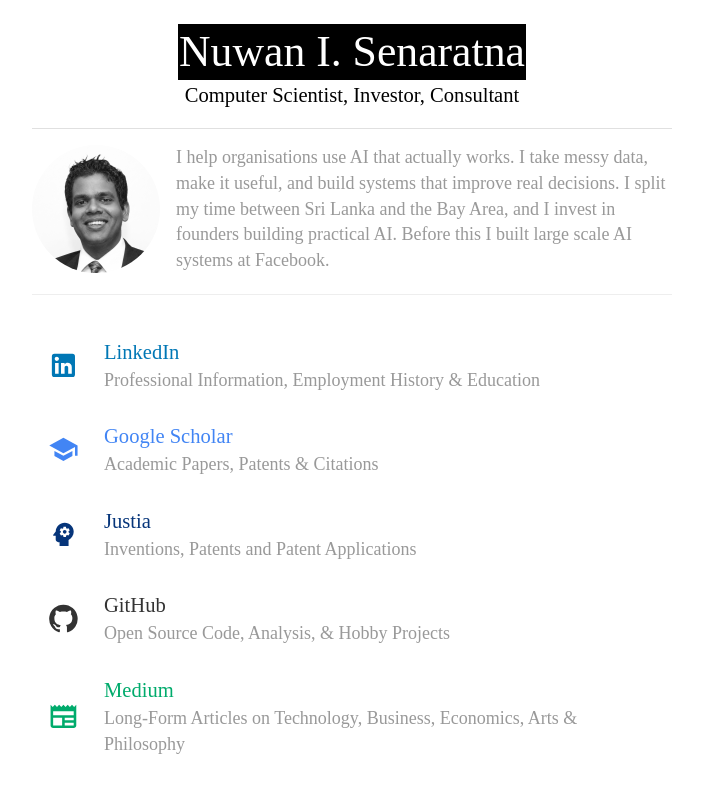
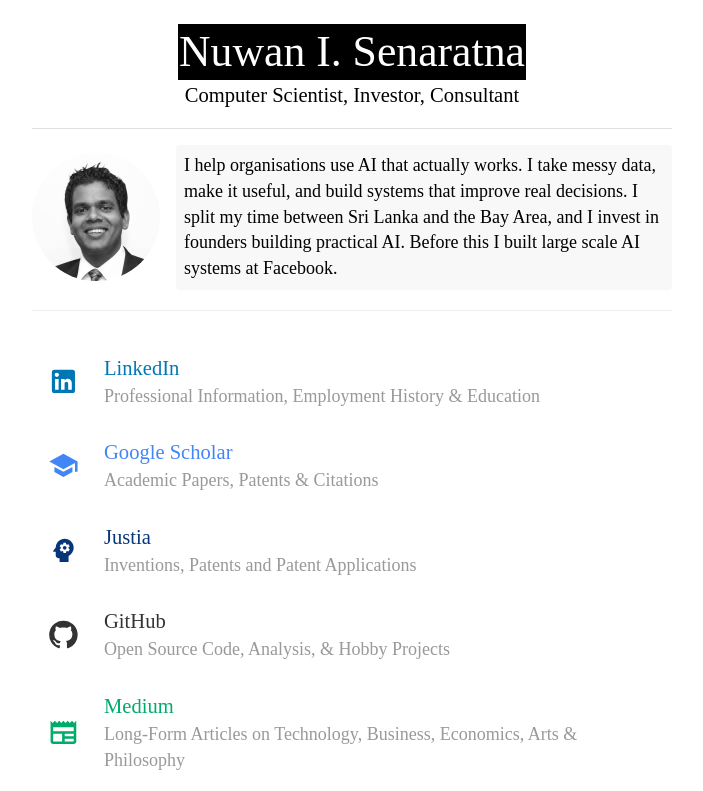
Before and after one commit to nuuuwan/nuuuwan, a React (Create React App) app: page / in a window 1280 px wide. Shown: the top 791 px of the page, without its empty margins (288-991 px from the left). Built offline with nearby package versions, Linux system fonts and the light colour scheme; a web font is replaced by a local one.

Commit message:
Update Typography styling in PageTitle component for improved readability

```diff
--- a/src/view/pages/HomePage.js
+++ b/src/view/pages/HomePage.js
@@ -62,7 +62,14 @@ function PageTitle() {
           sx={STYLE_INNER.AVATAR}
         />
         <Stack direction="column" gap={0}>
-          <Typography variant="body2" color="text.secondary">
+          <Typography
+            variant="body2"
+            sx={{
+              p: 1,
+              backgroundColor: "#f8f8f8",
+              borderRadius: 1,
+            }}
+          >
             I help organisations use AI that actually works. I take messy data,
             make it useful, and build systems that improve real decisions. I
             split my time between Sri Lanka and the Bay Area, and I invest in
```
